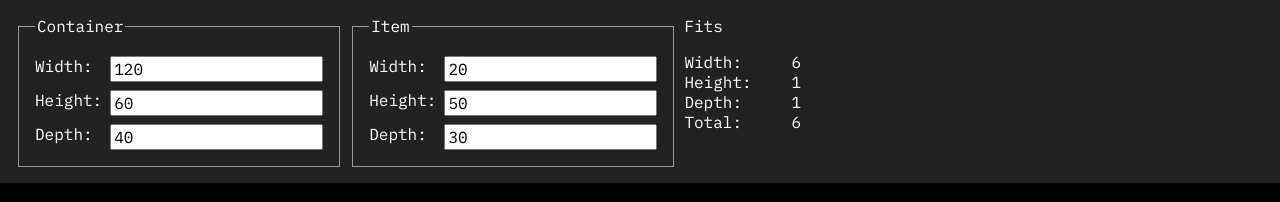
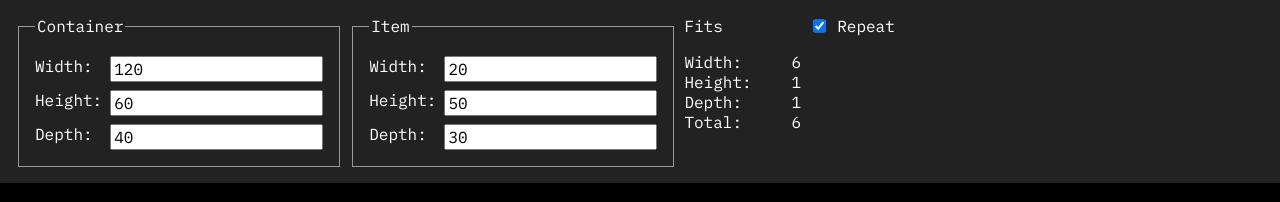
Before and after one commit to onvlt/box-fitter, a Svelte app: page / in a window 1280 px wide. Shown: the top 202 px of the page. Built offline with nearby package versions, Linux system fonts and the light colour scheme.

Commit message:
Repeat checkbox

```diff
--- a/src/App.svelte
+++ b/src/App.svelte
@@ -22,6 +22,7 @@
     height: 50,
     depth: 30,
   };
+  let repeat = true;
   $: fit = {
     width: containerDimensions.width / itemDimensions.width,
     height: containerDimensions.height / itemDimensions.height,
@@ -101,12 +102,12 @@
       new THREE.BoxGeometry(...Object.values(itemDimensions))
     );
 
-    const REPEAT_LIMIT = 100;
+    const repeatLimit = repeat ? 100 : 1;
 
     if (Object.values(fit).every((n) => Number.isFinite(n))) {
-      for (let x = 0; x < Math.floor(fit.width) && x < REPEAT_LIMIT; x++) {
-        for (let y = 0; y < Math.floor(fit.height) && y < REPEAT_LIMIT; y++) {
-          for (let z = 0; z < Math.floor(fit.depth) && z < REPEAT_LIMIT; z++) {
+      for (let x = 0; x < Math.floor(fit.width) && x < repeatLimit; x++) {
+        for (let y = 0; y < Math.floor(fit.height) && y < repeatLimit; y++) {
+          for (let z = 0; z < Math.floor(fit.depth) && z < repeatLimit; z++) {
             const itemBox = new THREE.LineSegments(
               itemBoxGeometry,
               x === 0 && y === 0 && z === 0
@@ -218,6 +219,12 @@
         <dd>{totalFit}</dd>
       </dl>
     </div>
+    <div>
+      <label>
+        <input type="checkbox" bind:checked={repeat} />
+        Repeat
+      </label>
+    </div>
   </form>
 </main>
 
```
